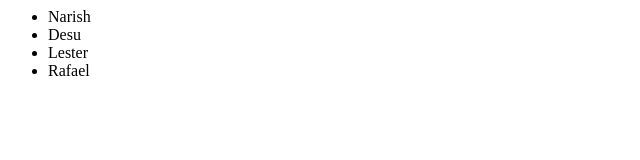
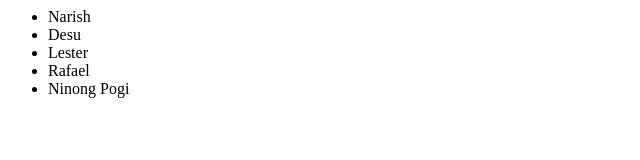
Before and after one commit to naryshaaa/Git-Test-101, a plain HTML site: page index.html in a window 1280 px wide. Shown: the whole page, without its empty margins (0-640 px from the left). Drawn offline with Linux system fonts and the light colour scheme.

Commit message:
Added Ninong pogi

```diff
--- a/index.html
+++ b/index.html
@@ -9,6 +9,7 @@
 
 		<li>Rafael</li>
 
+		<li>Ninong Pogi</li>
 	</ul>
 </body>
 </html>
```
